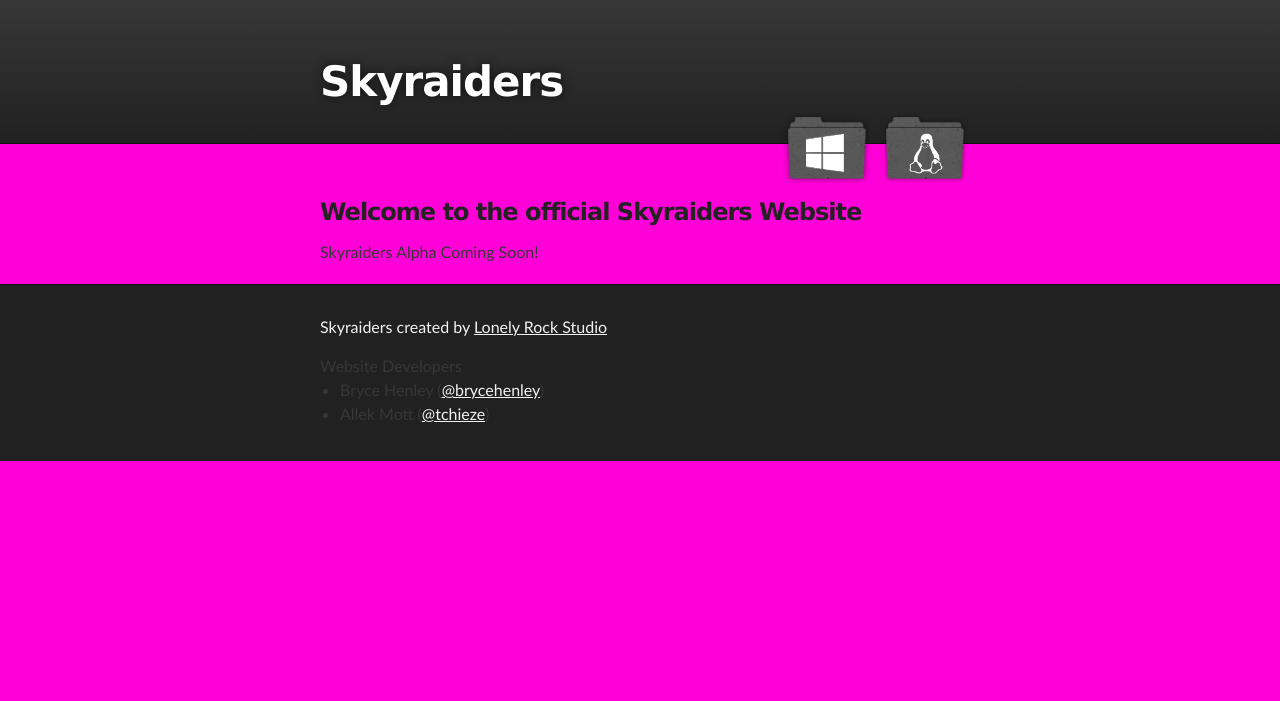
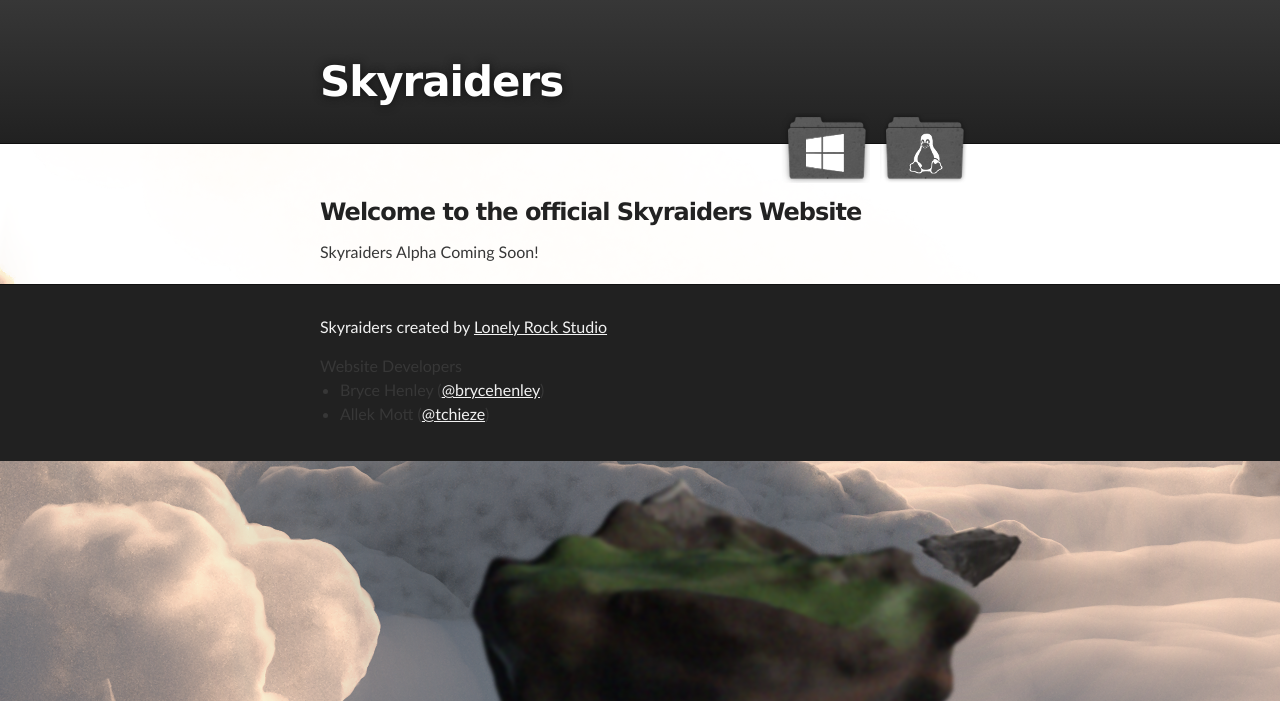
Before and after one commit to SysStudio/skyraiders-web, a PHP site: page / in a window 1280 px wide. Shown: the top 701 px of the page. Run offline with PHP 8.4, Linux system fonts and the light colour scheme.

Commit message:
added background image

```diff
--- a/stylesheets/stylesheet.css
+++ b/stylesheets/stylesheet.css
@@ -51,7 +51,7 @@ Theme Styles
 body {
   box-sizing: border-box;
   color:#373737;
-  background: #ff00d8;
+  background-image: url("images/Skyraiders_Web_Background.png");
   font-size: 16px;
   font-family: 'Myriad Pro', Calibri, Helvetica, Arial, sans-serif;
   line-height: 1.5;
```
